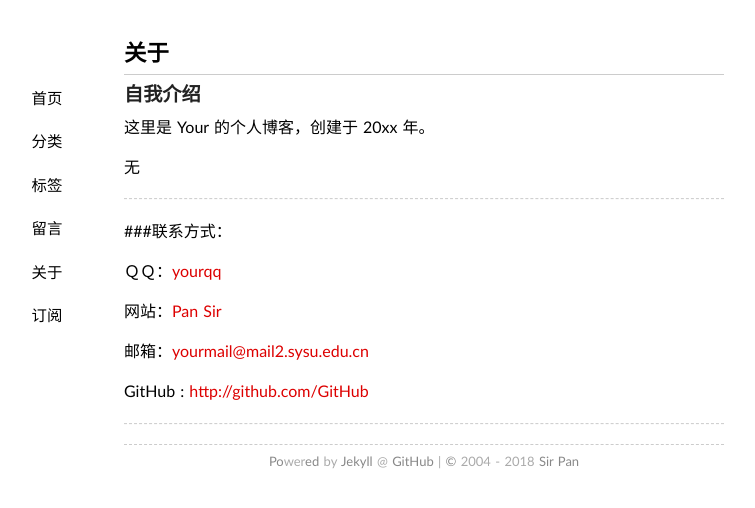
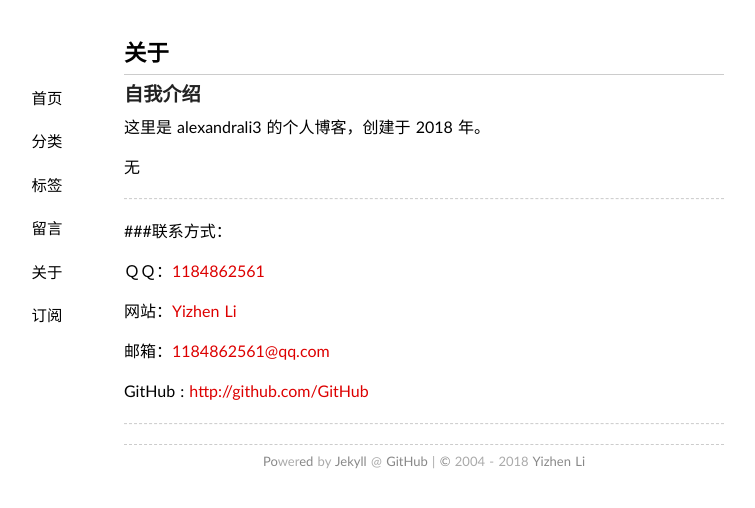
Before and after one commit to alexandrali3/alexandrali3.github.io, a Jekyll site: the page built from about/index.md, in a window 1280 px wide. Shown: the top 508 px of the page, without its empty margins (216-971 px from the left). Built offline with Jekyll 4.4.1, drawn with Linux system fonts in a browser that asks for light colours.

Commit message:
Modify _config.yml

```diff
--- a/_config.yml
+++ b/_config.yml
@@ -1,17 +1,17 @@
 future: true
 permalink: /:title/
-url: http://pmlpml.github.io
-name: Pan Sir
-author: Sir Pan
-qq: yourqq
-email: yourmail@mail2.sysu.edu.cn
+url: http://alexandrali3.github.io
+name: Yizhen Li
+author: Yizhen Li
+qq: 1184862561
+email: 1184862561@qq.com
 
 duoshuo: yourname
 beian:
 cnzz:
 weibo:
-github: yourID
-about: "这里是 Your 的个人博客，创建于 20xx 年。"
+github: alexandrali3
+about: "这里是 alexandrali3 的个人博客，创建于 2018 年。"
 
 safe: true
 paginate: 20
```
